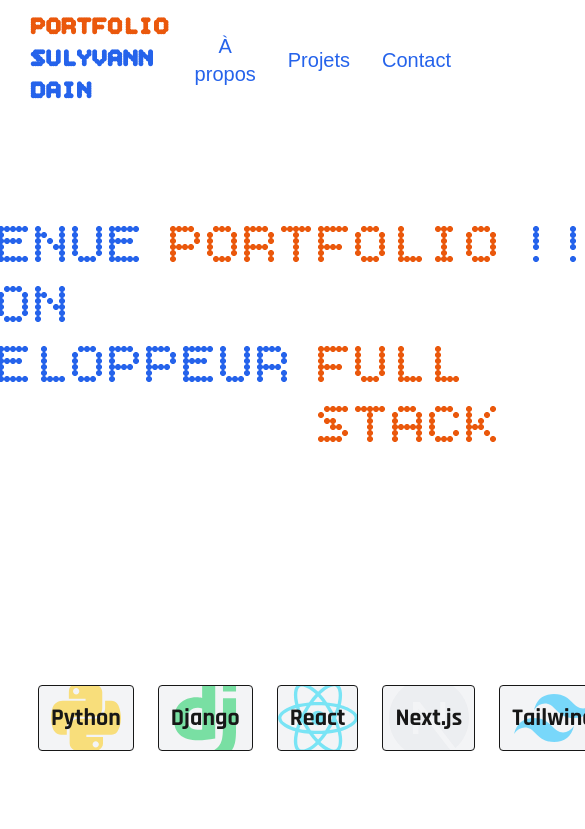
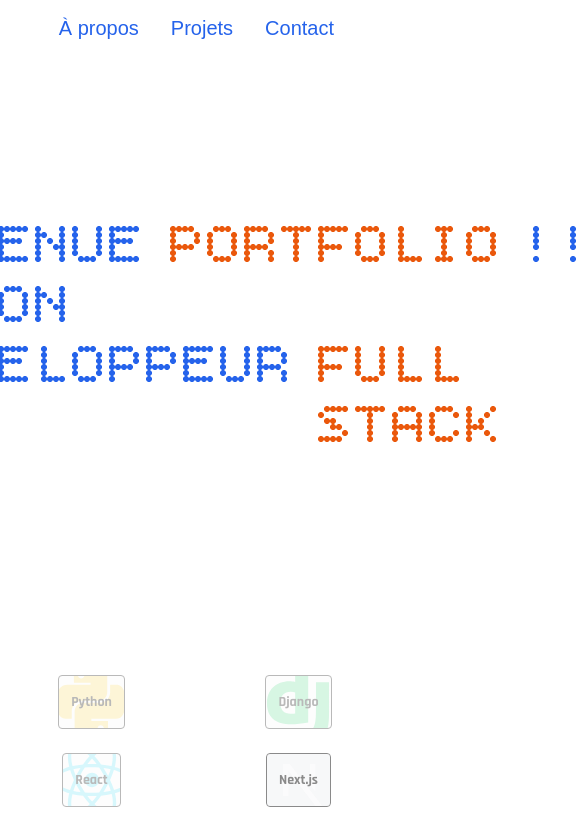
Before and after one commit to Phogo2112/Portfolio, a Next.js app: page / in a window 390 px wide. Shown: the top 829 px of the page, 585 px wide, since content can reach past the window. Built offline with nearby package versions, Linux system fonts and the light colour scheme; a web font is replaced by a local one.

Commit message:
add auto responsive and responsive icon Tech

```diff
--- a/app/components/Cards.tsx
+++ b/app/components/Cards.tsx
@@ -52,13 +52,13 @@ export default function ProjectCard({
   return (
     <div className="card">
       {/* titre dynamique */}
-      <h3 className="text-4xl font-bold mb-2 flex justify-center">{title}</h3>
+      <h3 className=" sm:text-xl text-4xl font-bold mb-2 flex justify-center">{title}</h3>
       <p className="text-white mb-4">{description}</p>
 
       {/* images dynamiques */}
       <div >{/* modifier le contenue pour déplié et replié les photo du projets. */}
 
-        <div className="flex flex-row justify-center gap-4">
+        <div className="flex  flex-row justify-center gap-4">
           {images?.map((src) => (
             <img
               key={src}
--- a/app/components/NavBar.tsx
+++ b/app/components/NavBar.tsx
@@ -33,9 +33,9 @@ export default function NavBar() {
   return (
     <div>
       <nav className={`fixed top-0 left-0 w-full flex items-center justify-between px-8 py-3  transition-all duration-500 ease-in-out
-        backdrop-blur-md dark:text-[var(--color-primary)] bg-white" ${showNavbar ? "translate-y-0" : "-translate-y-full"}`}>
-        <h2 className="text-2xl md:text-3xl font-bold">
-          <span className="block md:inline text-[var(--color-accent)]">Portfolio</span> Sulyvann Dain
+        backdrop-blur-md dark:bg-#0a0a0a bg-white" ${showNavbar ? "translate-y-0" : "-translate-y-full"}`}>
+        <h2 className="hidden sm:block text-2xl md:text-3xl font-bold">
+          <span className="block md:inline text-[var(--color-accent)]">Sulyvann</span> Dain
         </h2>
 
         <div className="container mx-auto px-4 flex justify-end">
--- a/app/components/Presentation.tsx
+++ b/app/components/Presentation.tsx
@@ -32,30 +32,40 @@ export default function Presentation() {
   }, [tech.length]);
   return (
     <div className="">
-      <div className="flex justify-center items-center h-[80vh] flex-col text-6xl ">
-        <h1 className="flex justify-center title ml-6">
+      <div className="flex xs:text-sm sm:text-xl justify-center  lg:text-4xl items-center h-[80vh] flex-col text-6xl ">
+        <h1 className=" flex justify-center title ml-6">
           {" "}
           Bienvenue sur mon
-          <span className="text-(--color-accent) mx-6 ">portfolio</span>!!
+          <span className="text-(--color-accent)  mx-6 ">portfolio</span>!!
         </h1>
         <h2 className="flex justify-center ">
           Développeur
           <div className="text-(--color-accent) ml-6">Full Stack</div>
         </h2>
       </div>
-      <div className="flex  flex-row justify-evenly">
-        <ul className="flex flex-row p-2.5 mb-2.5">
-          {tech.map((items, index) => (
-            <li key={items.name}
-              className={`relative flex items-center justify-center text-2xl font-semibold mx-3 px-3 py-4 rounded overflow-hidden group bg-gray-100 /60 dark:bg-transparent border dark:border-transparent dark:${activeIndex === index ? "opacity-30" : "opacity-10"}`}>
-              <span className="z-10 font-tech-700"><a href={`${items.url}`}>{items.name}</a></span>
-              <span className="absolute text-[80px] opacity-50 group-hover:opacity-80 dark:opacity-10 dark:group-hover:opacity-30 transition-all duration-300">
-                {items.icon}
-              </span>
-            </li>
-          ))}
-        </ul>
+      <div className="grid place-items-center gap-6
+                  grid-cols-[repeat(auto-fit,minmax(140px,1fr))]">
+        {tech.map((items, index) => (
+          <div
+            key={items.name}
+            className={`relative flex items-center justify-center
+        text-sm sm:text-base lg:text-2xl font-semibold
+        px-3 py-4 rounded overflow-hidden group
+        bg-gray-100/60 dark:bg-transparent border
+        dark:border-transparent
+        ${activeIndex === index ? "opacity-50" : "opacity-30"}
+      `}
+          >
+            <span className="z-10 font-tech-700">
+              <a href={items.url}>{items.name}</a>
+            </span>
+            <span className="absolute text-[80px] opacity-50 group-hover:opacity-80 dark:opacity-10 dark:group-hover:opacity-30 transition-all duration-300">
+              {items.icon}
+            </span>
+          </div>
+        ))}
       </div>
     </div >
   );
 }
+// `w-1/2 sm:w-1/3 md:w-1/4 relative flex items-center justify-center sm:text-base lg:text-2xl  font-semibold mx-3 px-3 py-4 rounded overflow-hidden group bg-gray-100 /60 dark:bg-transparent border dark:border-transparent dark:${activeIndex === index ? "opacity-30" : "opacity-10"}`}
--- a/app/page.tsx
+++ b/app/page.tsx
@@ -12,7 +12,7 @@ export default function Home() {
   const cleanerTombeImages = getProjectImages("cleanertombe");
   return (
     <>
-      <div className="container-custom">
+      <div className="container mx-auto  ">
         <div className="min-h-screen">
           <NavBar />
           <section id="about">
@@ -20,7 +20,7 @@ export default function Home() {
           </section>
         </div>
         <section id="projects">
-          <div className="min-h-screen">
+          <div className="min-h-screen ">
             <ProjectCard
               title="Adaction"
               description="Un projet liant le back, le front et la base de données PostgreSQL."
```
Also changed, not shown: public/portrait/portrait-pour-favicon.png (added).
